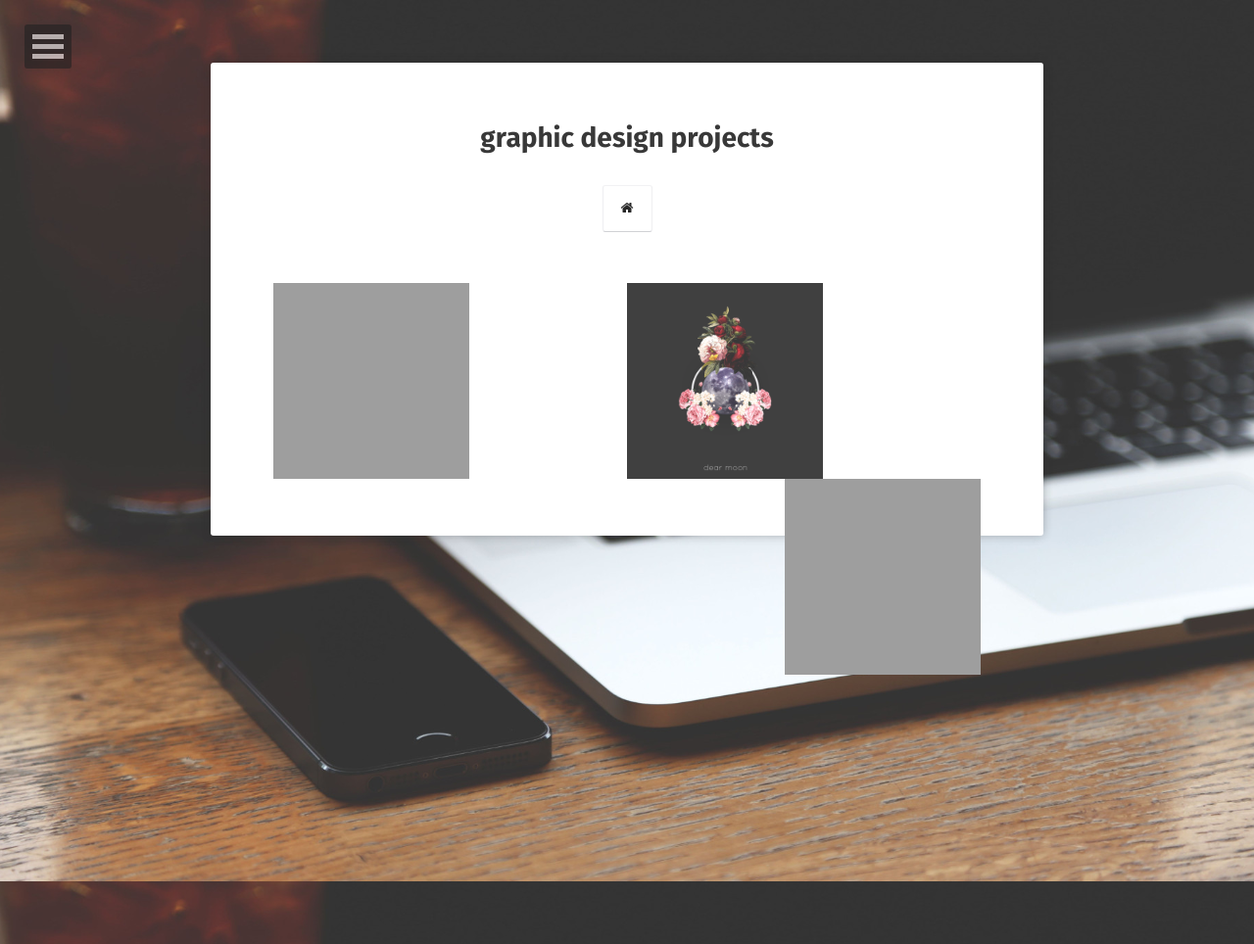
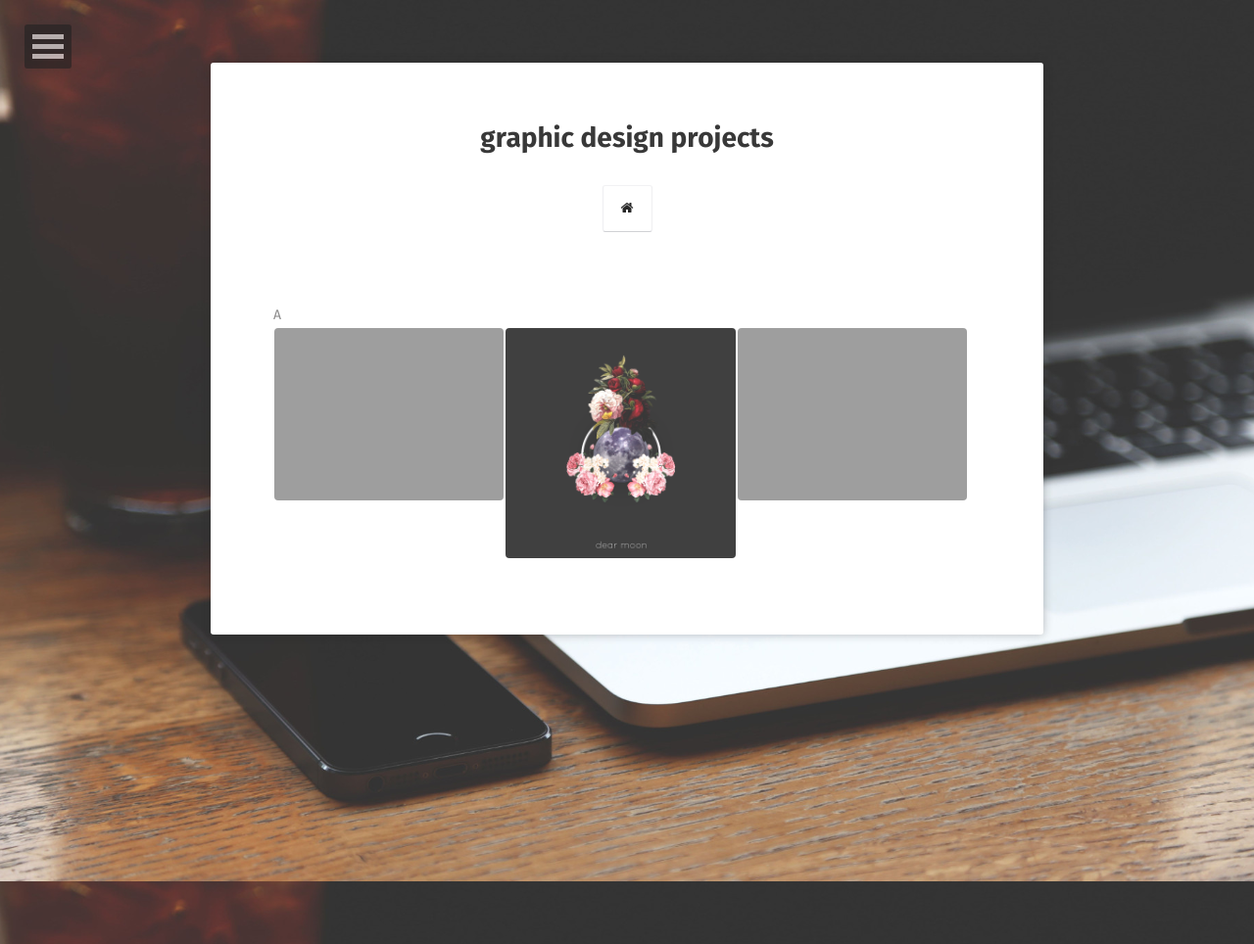
Before and after one commit to sp37344/sp37344.github.io, a Jekyll site: the page built from projects/index.md, in a window 1280 px wide. Shown: the whole page at 98% size. Built offline with Jekyll 4.4.1, drawn with Linux system fonts in a browser that asks for light colours; some web fonts are replaced.

Commit message:
website changes

```diff
--- a/_layouts/project.html
+++ b/_layouts/project.html
@@ -25,25 +25,18 @@ layout: compress
                         <i class="fa fa-home"></i>
                     </a>
                 </div>
+                <figure class="third">
+                    <figcaption>A</figcaption>
+                    <img src="{{ site.url }}/assets/img/designs/white-water.png">
+                    <img src="{{ site.url }}/assets/img/designs/moon-2.png">
+                    <img src="{{ site.url }}/assets/img/designs/mountain-pixel.png">
+                </figure>
 
-                <!-- <div class="post-list">
-                    {% for post in site.posts %}
-                        {% if post.project %}
-                    <ul>
-                        <li class="wow fadeInLeft" data-wow-duration="1.5s">
-                            <a class="zoombtn" href="{{ site.url }}{{ post.url }}">{{ post.title }}</a>
-                            <p>{{ post.excerpt }}</p>
-                            <a href="{{ site.url }}{{ post.url }}" class="btn zoombtn">Read More</a>
-                        </li>
-                    </ul>
-                      {% endif %}
-                    {% endfor %}
-                </div> -->
-                <div>
+<!--                 <div>
                     <a href="#"><img src="{{ site.url }}/assets/img/designs/white-water.png" style="float:left;width:200px;height:200px;"></a>
                     <a href="#"><img src="{{ site.url }}/assets/img/designs/moon-2.png" style="float:middle;width:200px;height:200px;"></a>
                     <a href="#"><img src="{{ site.url }}/assets/img/designs/mountain-pixel.png" style="float:right;width:200px;height:200px;"></a>
-                </div>
+                </div> -->
             </div>
         </div>
     </header>
```
